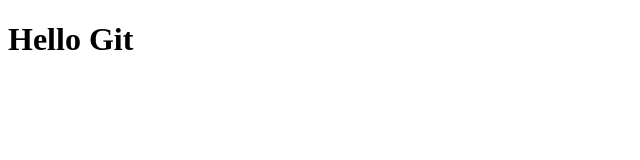
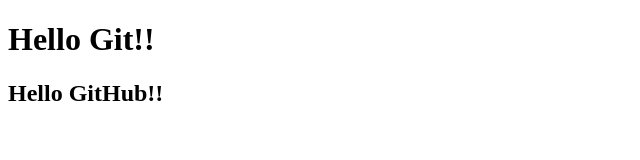
Before and after one commit to lsk83/MyFirstGit, a plain HTML site: page index.html in a window 1280 px wide. Shown: the whole page, without its empty margins (0-640 px from the left). Drawn offline with Linux system fonts and the light colour scheme.

Commit message:
index.html h2 제목추가

```diff
--- a/index.html
+++ b/index.html
@@ -7,6 +7,7 @@
     <script src="index.js"></script>
 </head>
 <body>
-    <h1>Hello Git</h1>
+    <h1>Hello Git!!</h1>
+    <h2>Hello GitHub!!</h2>
 </body>
 </html>
```
